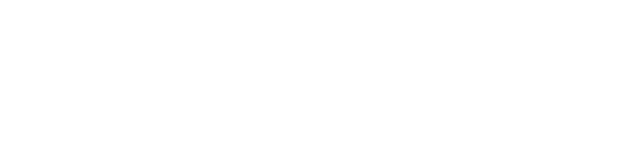
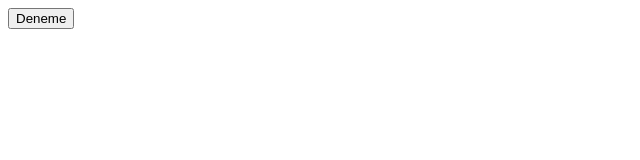
Before and after one commit to mobven-hakkiakut/deneme, a plain HTML site: page index.html in a window 1280 px wide. Shown: the whole page, without its empty margins (0-640 px from the left). Drawn offline with Linux system fonts and the light colour scheme.

Commit message:
button added.

```diff
--- a/index.html
+++ b/index.html
@@ -7,6 +7,9 @@
     <title>Document</title>
 </head>
 <body>
+    <form action="">
+        <button>Deneme</button>
+    </form>
     <script src="script.js"></script>
 </body>
 </html>
```
